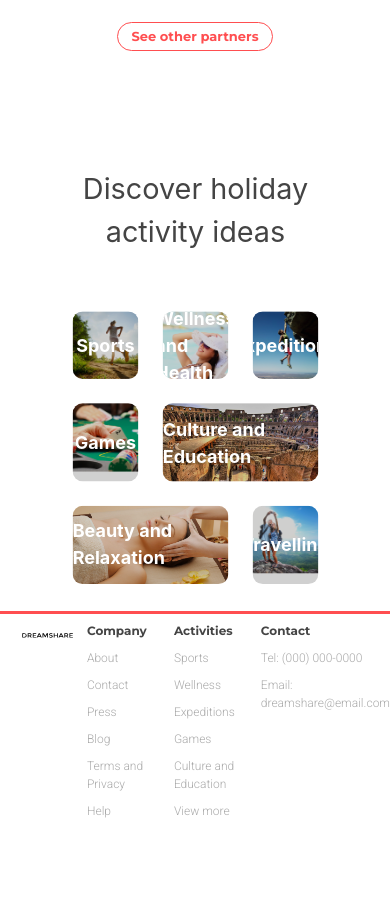
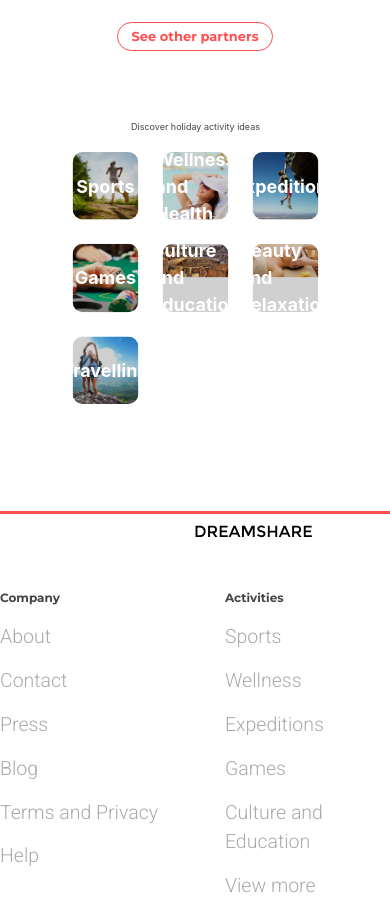
Before and after one commit to JesseLee999/dreamshare-rebuild, a plain HTML site: page index.html in a window 390 px wide. Shown: the part 1260-2178 px from the top of the page. Before the commit the page ends 2097 px from the top, so only its background shows below. Drawn offline with nearby package versions, Linux system fonts and the light colour scheme.

Commit message:
Responsive needs updating

```diff
--- a/css/styles.css
+++ b/css/styles.css
@@ -12,29 +12,35 @@ nav {
     padding-top: 3%;
     padding-bottom: 5%;
 }
+
 .navbtn {
-    color:white !important;
+    color: white !important;
     font-family: "Montserrat", sans-serif;
     font-size: 10px;
     letter-spacing: 1.2px;
     font-weight: 600;
 }
+
 .navbar-brand {
     filter: invert(100%);
 }
+
 h1 {
     color: white !important;
 }
+
 #title {
     font-family: "Montserrat";
     font-weight: 700 !important;
     font-size: 45px !important;
     padding-bottom: 17px;
 }
+
 #subtitle {
     font-family: "Roboto" !important;
     font-weight: 200 !important;
 }
+
 #redbtn {
     border-color: #FF4E50;
     background-color: #FF4E50;
@@ -43,6 +49,7 @@ h1 {
     font-size: 15px;
     font-weight: 600 !important;
 }
+
 #redbtninvert {
     border-color: #FF4E50;
     background-color: white;
@@ -52,34 +59,41 @@ h1 {
     margin-top: 40px;
     font-weight: 700 !important;
 }
+
 p {
     font-size: 12px;
 }
+
 #meet {
     font-size: 18px;
-    color:#444444;
+    color: #444444;
     font-family: "Montserrat";
     font-weight: 700;
 }
+
 .grid-container {
     display: grid;
-    grid-template-columns: repeat(4,1fr);
+    grid-template-columns: repeat(4, 1fr);
     grid-gap: 24px;
     margin: 0 auto;
-    padding-top:2%;
+    padding-top: 2%;
     padding-left: 17%;
     padding-right: 17%;
 }
+
 .grid-container img {
-    width:100px;;
+    width: 100px;
+    ;
     border-radius: 50%;
     margin: 0;
     padding: 0;
 }
+
 .griditem {
     background-size: 20px;
     text-align: center;
 }
+
 svg {
     width: 12px;
     height: 12px;
@@ -88,22 +102,26 @@ svg {
     left: 50%;
     transform: translate(-50%, -50%);
 }
+
 svg g {
     stroke: white;
     fill: white;
 }
+
 .Name {
     padding-top: 5%;
     text-align: center;
     font-family: "Roboto";
     font-weight: 300;
 }
+
 .head {
     font-family: "Roboto", sans-serif;
     font-size: 12px !important;
     font-weight: 800 !important;
     text-align: center;
 }
+
 .iconbox {
     position: absolute;
     bottom: 0;
@@ -113,56 +131,67 @@ svg g {
     width: 32px;
     height: 32px;
 }
+
 .orange {
     background: #FFA710;
 }
+
 .pink {
     background: #FF4E50;
 }
+
 .green {
     background: #18D4CA;
 }
+
 .purple {
     background: #667DF3;
 }
+
 .imagebox {
     margin: 0 auto;
     position: relative;
     width: fit-content;
 }
+
 .tiles-container {
     margin: 0 auto;
     margin-top: -5%;
     padding-left: 15%;
     padding-right: 15%;
 }
+
 .black {
-    color:  black !important;
+    color: black !important;
     font-family: "Montserrat", sans-serif;
     font-size: 20px !important;
     font-weight: 800 !important;
     text-align: center;
 }
+
 .white {
-    color:  white !important;
+    color: white !important;
     font-family: "Montserrat", sans-serif;
     /* font-size: 20px !important; */
     font-weight: 800 !important;
     text-align: center;
 }
+
 .container-main {
     position: relative;
     max-width: 80em;
     margin: 0 auto;
 }
+
 .activities {
     padding-bottom: 5px;
     transform: scale(0.9);
 }
+
 .activities h2 {
     text-align: center;
     color: #444444;
-  font-size: 2em;
+    font-size: 25px;
     margin: 2em auto;
 }
 
@@ -181,7 +210,9 @@ svg g {
     border-radius: 0.7em;
     overflow: hidden;
 }
-.grid-activities div .ol, .grid-activities div .act-ol {
+
+.grid-activities div .ol,
+.grid-activities div .act-ol {
     border-radius: 0;
     color: #fff;
     font-size: 20px;
@@ -204,10 +235,12 @@ svg g {
     width: 100%;
     height: auto;
 }
+
 .grid-footer {
     padding-top: 2%;
     border-top: 3px solid #FF4E50 !important;
 }
+
 .grid-footer {
     font-size: 0.9em;
     display: grid;
@@ -215,12 +248,14 @@ svg g {
     grid-gap: 1em;
     padding-bottom: 2%;
 }
+
 .grid-footer h3 {
     color: #444444 !important;
     font-size: 12px !important;
     font-family: "Montserrat";
     font-weight: 700;
 }
+
 .grid-footer a {
     font-size: 12px;
     margin: 0.75em 0;
@@ -230,7 +265,158 @@ svg g {
     font-family: "Roboto", sans-serif;
     font-weight: 300;
 }
+
 .grid-brand-item img {
     padding-left: 30%;
     fill: #FF4E50;
 }
+
+@media (max-width: 870px) {
+
+.activities {
+    padding-bottom: 6em;
+    transform: scale(0.9);
+}
+
+.activities h2 {
+    text-align: center;
+    color: #444444;
+    font-size: 10px;
+    margin: 2em auto;
+}
+
+.grid-activities {
+    display: grid;
+    grid-template-columns: repeat(3, 1fr);
+    grid-gap: 1.7em;
+}
+
+.grid-column-span2 {
+    grid-column: span 2;
+}
+
+.grid-activities div {
+    position: relative;
+    border-radius: 0.7em;
+    overflow: hidden;
+}
+
+.grid-activities div .ol,
+.grid-activities div .act-ol {
+    border-radius: 0;
+    color: #fff;
+    font-size: 20px;
+    font-weight: 700;
+    display: flex;
+    justify-content: center;
+    align-items: center;
+    position: absolute;
+    top: 0;
+    left: 0;
+    width: 100%;
+    height: 100%;
+    background: #0000002f;
+    transition: background 300ms cubic-bezier(0.5, 0, 0.2, 1);
+}
+
+.grid-activities div .act-ol {
+    color: #010101;
+    background: #ffffff00;
+}
+
+.grid-activities div:hover .ol {
+    background: #00000088;
+}
+
+.grid-activities div:hover .act-ol {
+    background: #ffffff2f;
+}
+
+.grid-activities div img {
+    display: block;
+    max-width: 100%;
+    width: 100%;
+    height: auto;
+}
+
+
+.view-more {
+    border-radius: 1.8em;
+    position: relative;
+    width: fit-content;
+}
+
+a {
+    color: #FF4E50;
+}
+
+
+.grid-footer {
+    border-top: 3px, #FF4E50;
+}
+
+.grid-footer {
+    font-size: 10px;
+    display: grid;
+    grid-template-columns: repeat(4, 1fr);
+    grid-gap: 1em;
+}
+
+.grid-footer h3 {
+    color: #444444;
+    font-size: 1.3em;
+}
+
+.grid-footer a {
+    font-size: 1.3em;
+    margin: 0.75em 0;
+    display: block;
+    text-decoration: none;
+    color: #aaa;
+    font-family: "Roboto", sans-serif;
+    font-weight: 300;
+}
+
+
+
+@media (max-width: 1024px) {
+    .grid-activity {
+        grid-template-columns: repeat(2, 1fr);
+    }
+}
+
+
+@media (max-width: 800px) {
+
+    /* footer grid decreased to 3 columns repeated */
+    .grid-footer {
+        font-size: 15px;
+        grid-template-columns: repeat(3, 1fr);
+    }
+
+    .grid-brand-item {
+        padding: 0 0 2em 0;
+        text-align: center;
+        grid-column: span 3;
+    }
+}
+
+@media (max-width: 611px) {
+
+    /* activity grid decreased to 1 column  */
+    .grid-activity {
+        grid-template-columns: 1fr;
+    }
+
+    .grid-footer {
+        grid-template-columns: repeat(2, 1fr);
+    }
+
+    .grid-brand-item {
+        grid-column: span 2;
+    }
+
+    .grid-column-span2 {
+        grid-column: span 1;
+    }
+}
```
Also changed, not shown: index.html (+0 -3 lines). Lines whose indentation alone changed are shown as unchanged.
